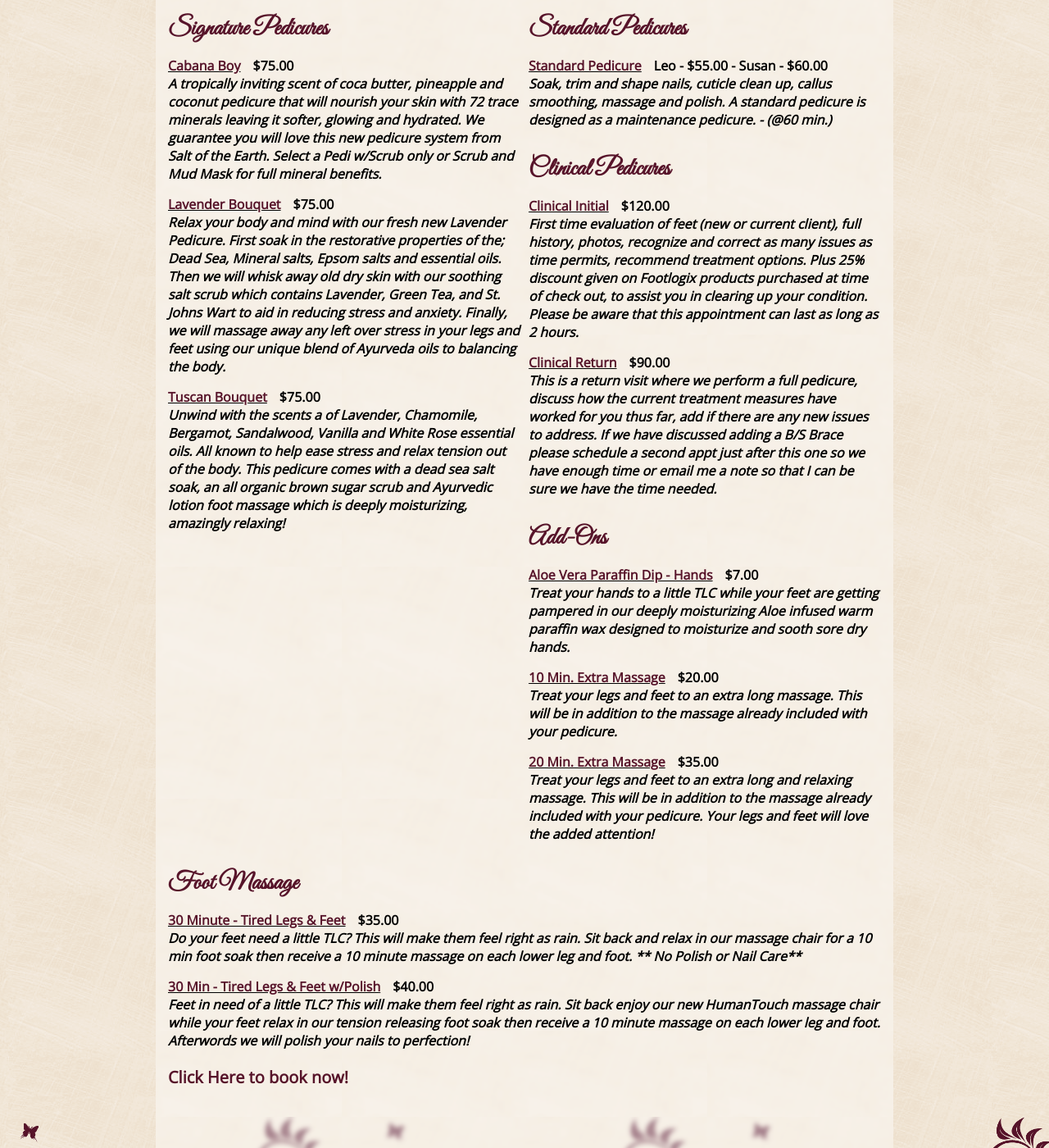
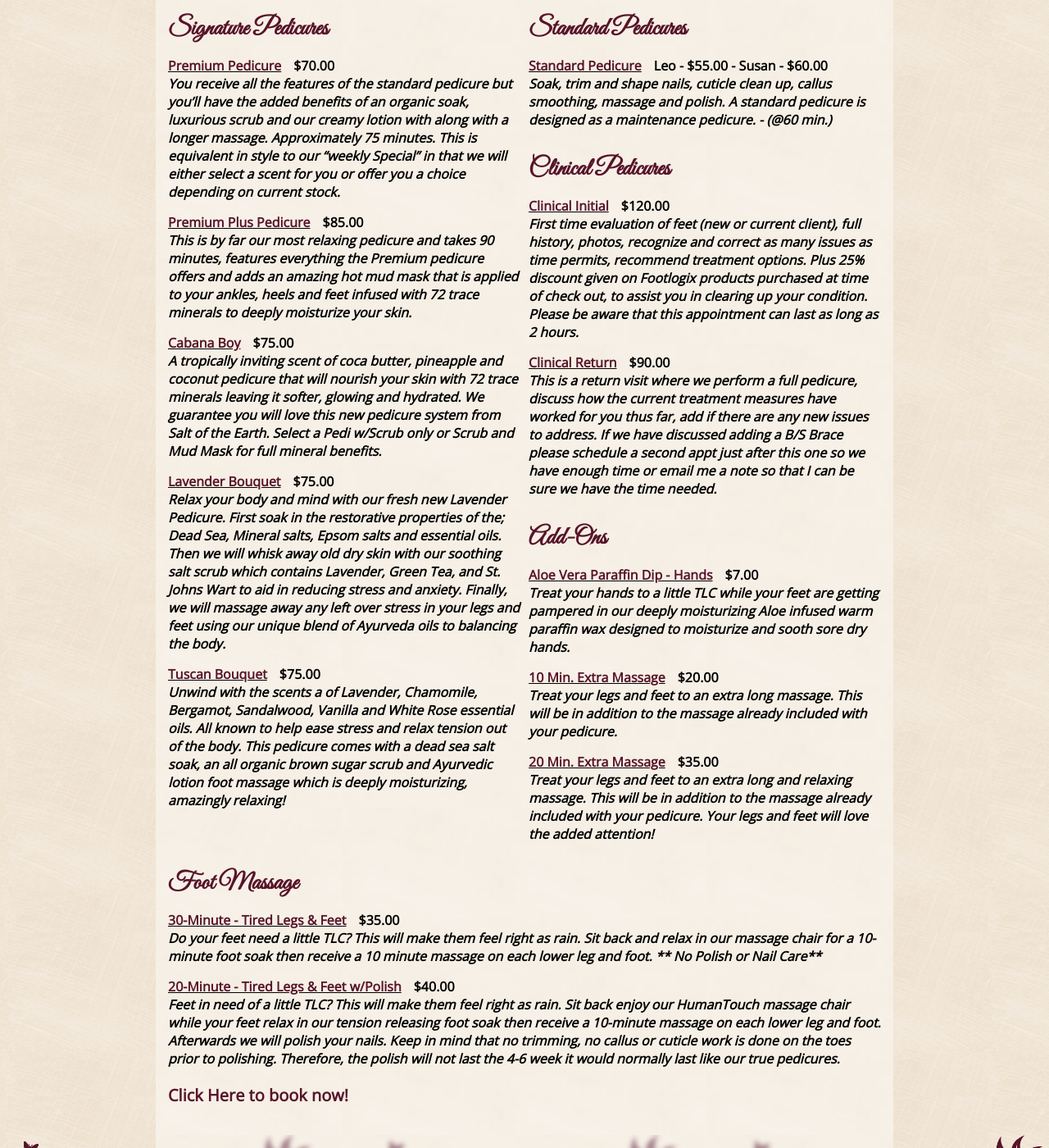
Before and after one commit to susanspedispa/susanspedispa.github.io, a Jekyll site: the page built from menu/pedicures.html, in a window 1280 px wide and 1400 px high, scrolled down 263 px. Shown: the whole window at 82% size. Built offline with Jekyll 4.4.1, drawn with Linux system fonts in a browser that asks for light colours.

Commit message:
Update pedicures.yml

```diff
--- a/_data/pedicures.yml
+++ b/_data/pedicures.yml
@@ -3,6 +3,19 @@ menu:
   groups:
     - name: Signature Pedicures
       treatments:
+        - name: Premium Pedicure
+          price: $70.00
+          description: >
+           You receive all the features of the standard pedicure but you’ll have the added benefits of an organic soak,
+           luxurious scrub and our creamy lotion with along with a longer massage. Approximately 75 minutes. This is equivalent
+           in style to our “weekly Special” in that we will either select a scent for you or offer you a choice depending on current
+           stock.
+        - name: Premium Plus Pedicure
+          price: $85.00
+          description: >
+           This is by far our most relaxing pedicure and takes 90 minutes, features everything the Premium pedicure offers and adds
+           an amazing hot mud mask that is applied to your ankles, heels and feet infused with 72 trace minerals to deeply moisturize
+           your skin.
         - name: Cabana Boy
           price: $75.00
           description: >
@@ -73,14 +86,16 @@ menu:
   groups:
     - name: Foot Massage
       treatments:
-        - name: 30 Minute - Tired Legs & Feet
+        - name: 30-Minute - Tired Legs & Feet
           price: $35.00
           description: >
              Do your feet need a little TLC? This will make them feel right as rain. Sit back and relax in our massage
-             chair for a 10 min foot soak then receive a 10 minute massage on each lower leg and foot. ** No Polish or Nail Care**
-        - name: 30 Min - Tired Legs & Feet w/Polish
+             chair for a 10-minute foot soak then receive a 10 minute massage on each lower leg and foot. ** No Polish or Nail Care**
+        - name: 20-Minute - Tired Legs & Feet w/Polish
           price: $40.00
           description: >
-             Feet in need of a little TLC? This will make them feel right as rain. Sit back enjoy our new HumanTouch
-             massage chair while your feet relax in our tension releasing foot soak then receive a 10 minute massage
-             on each lower leg and foot. Afterwords we will polish your nails to perfection!
+             Feet in need of a little TLC? This will make them feel right as rain. Sit back enjoy our HumanTouch
+             massage chair while your feet relax in our tension releasing foot soak then receive a 10-minute massage
+             on each lower leg and foot. Afterwards we will polish your nails. Keep in mind that no trimming, no callus
+             or cuticle work is done on the toes prior to polishing. Therefore, the polish will not last the 4-6 week it would
+             normally last like our true pedicures.
```
